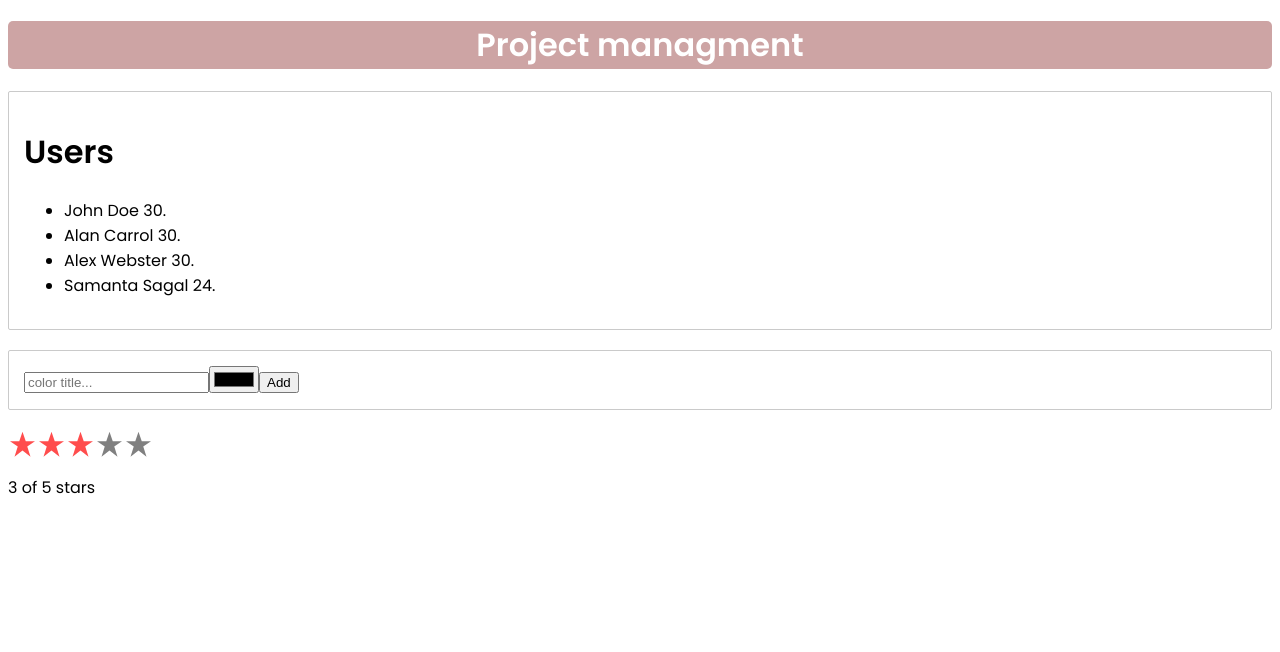
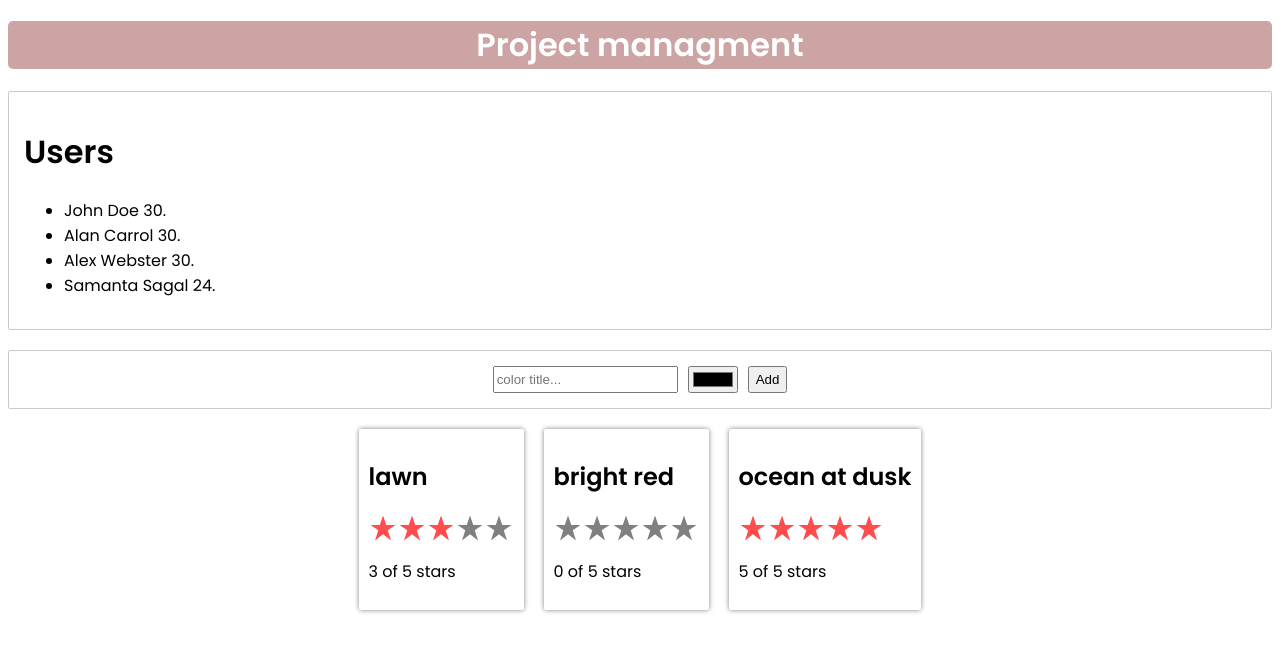
Before and after one commit to HL-Dz/test-react, a React app: page / in a window 1280 px wide. Shown: the top 652 px of the page. Built offline with nearby package versions, Linux system fonts and the light colour scheme.

Commit message:
feat: add components Color and ColorList

```diff
--- a/src/components/AddColorForm/AddColorForm.jsx
+++ b/src/components/AddColorForm/AddColorForm.jsx
@@ -26,9 +26,11 @@ const AddColorForm = ({onNewColor = f => f}) => {
     <form onSubmit={submit} className="form-block">
       <input type="text"
               placeholder="color title..."
+              className="color-input"
               ref={input => _title = input}
               required/>
       <input  type="color"
+              className="color-btn"
               ref={input => _color = input}
               required/>
       <button>Add</button>
--- a/src/components/AddColorForm/AddColorForm.scss
+++ b/src/components/AddColorForm/AddColorForm.scss
@@ -1,6 +1,16 @@
 .form-block {
   border: 1px solid rgb(202, 202, 202);
+  display: flex;
+  justify-content: center;
   padding: 15px;
   border-radius: 2px;
   margin-bottom: 20px;
 }
+
+.color-input {
+  margin-right: 10px;
+}
+
+.color-btn {
+  margin-right: 10px;
+}
--- a/src/components/App.jsx
+++ b/src/components/App.jsx
@@ -1,8 +1,8 @@
-import React from 'react';
+import React, {Component} from 'react';
 import { Header } from './Header/Header.jsx';
 import { Users } from './Users/Users.jsx';
 import { AddColorForm } from './AddColorForm/AddColorForm.jsx';
-import { StarRating } from './StarRating/StarRating.jsx';
+import { ColorList } from './ColorList/ColorList.jsx';
 
 
 const logColor = (title,color) => {
@@ -10,14 +10,47 @@ const logColor = (title,color) => {
 }
 
 
-const App = ({users}) => (
-  <>
-    <Header title='Project managment'/>
-    <Users users={users}/>
-    <AddColorForm onNewColor={logColor}/>
-    <StarRating totalStars={5} starsSelected={3}/>
-  </>
-);
+class App extends Component {
+  constructor(props){
+    super(props);
+    this.state = {
+      colors: [
+        {
+          "id": "6465-446-65765764-tt-dg-4-3543-65-46-54243-r",
+          "title": "lawn",
+          "color": "#26ac56",
+          "rating": "3"
+        },
+        {
+          "id": "43435-4654654-654-tt-dg-4-3543-66-54243-454",
+          "title": "bright red",
+          "color": "#ff0000",
+          "rating": "0"
+        },
+        {
+          "id": "43435-4654654-654-tt-dg-4-3543-65-46-54243-r",
+          "title": "ocean at dusk",
+          "color": "#00c4e2",
+          "rating": "5"
+        }
+      ]
+    }
+  }
+
+  render() {
+    const { colors } = this.state;
+    const { users } = this.props;
+
+    return (
+      <>
+        <Header title='Project managment'/>
+        <Users users={users}/>
+        <AddColorForm onNewColor={logColor}/>
+        <ColorList colors={colors}/>
+      </>
+    )
+  }
+}
 
 
 export { App };
--- /dev/null
+++ b/src/components/ColorList/Color/Color.jsx
@@ -0,0 +1,21 @@
+import React, {Component} from 'react';
+import PropTypes from 'prop-types';
+import { StarRating } from '../../StarRating/StarRating.jsx';
+import './Color.scss';
+
+
+const Color = ({title, color, rating = 0}) =>
+  <section className="color">
+    <h1 className="color__title">{title}</h1>
+    <div className="color-elem" styl={{backgroundColor: color}}></div>
+    <div>
+      <StarRating starsSelected={rating}/>
+    </div>
+  </section>;
+
+Color.propTypes = {
+  title: PropTypes.string,
+  color: PropTypes.string,
+}
+
+export { Color };
--- /dev/null
+++ b/src/components/ColorList/Color/Color.scss
@@ -0,0 +1,15 @@
+.color {
+  box-shadow: 0px 0px 5px grey;
+  margin-right: 20px;
+  padding: 10px;
+  border-radius: 2px;
+  transition: box-shadow 0.3s ease;
+
+  &:last-child {
+    margin-right: 0;
+  }
+
+  &:hover {
+    box-shadow: 2px 2px 25px grey;
+  }
+}
--- /dev/null
+++ b/src/components/ColorList/ColorList.jsx
@@ -0,0 +1,22 @@
+import React, {Component} from 'react';
+import PropTypes from 'prop-types';
+import { Color } from './Color/Color.jsx';
+import './ColorList.scss';
+
+const ColorList = ({colors = []}) =>
+  <div className="color-list">
+    {
+      (colors.length === 0) ?
+        <p className="color-err">No Colors Listed. (Add a Color).</p> :
+        colors.map(color =>
+          <Color key={color.id} {...color} />
+        )
+    }
+  </div>;
+
+// ColorList.propTypes = {
+//   colors: PropTypes.array
+// }
+
+
+export { ColorList };
--- /dev/null
+++ b/src/components/ColorList/ColorList.scss
@@ -0,0 +1,4 @@
+.color-list {
+  display: flex;
+  justify-content: center;
+}
```
Also changed, not shown: src/components/StarRating/StarRating.jsx (+0 -33 lines).
